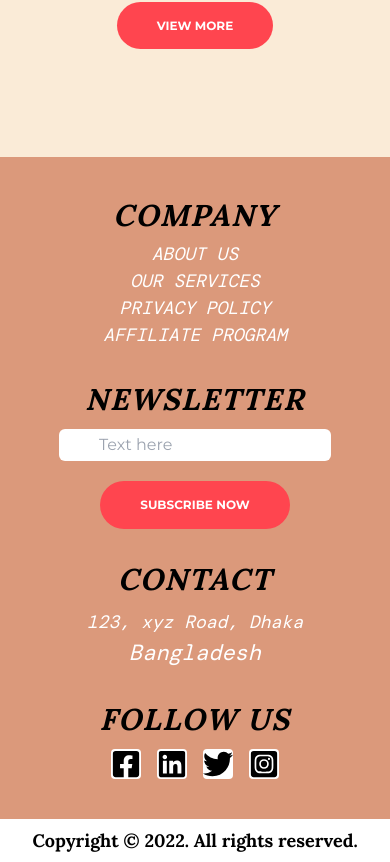
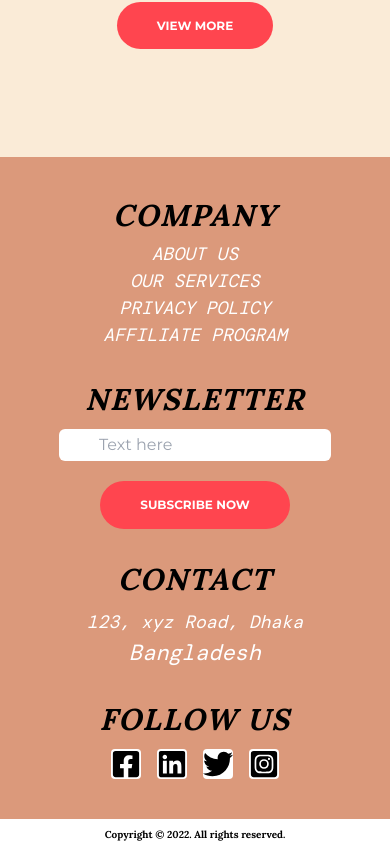
Before and after one commit to SAJIB2019/Simple-project-from-astha, a SvelteKit app: page / in a window 390 px wide. Shown: the part 2631-3493 px from the top of the page. Built offline with nearby package versions, Linux system fonts and the light colour scheme; a web font is replaced by a local one.

Commit message:
10th commit

```diff
--- a/src/routes/copyRight.svelte
+++ b/src/routes/copyRight.svelte
@@ -2,5 +2,5 @@
     import "../app.css";
 </script>
 <div class="flex justify-center py-2">
-    <p class="text-[18px] font-bold font-lora">Copyright © 2022. All rights reserved.</p>
+    <p class="text-[10px] sm:text-[18px] font-bold font-lora">Copyright © 2022. All rights reserved.</p>
 </div>
--- a/src/routes/navbar.svelte
+++ b/src/routes/navbar.svelte
@@ -31,7 +31,7 @@ let isOpen = false;
                 </div>
 
                 <div class="pt-5 sm:hidden  flex items-center justify-center">
-                    <button on:click = {()=>isOpen = !isOpen}  class="border-white dark:border-white rounded-[5px] mb-8 bg-black border-2 m-[1px] h-10 w-10 flex flex-col justify-center items-center ">
+                    <button on:click = {()=>isOpen = !isOpen}  class="border-white rounded-[5px] mb-8 bg-black border-2 m-[1px] h-10 w-10 flex flex-col justify-center items-center ">
                         <div class="bg-white dark:bg-white m-1 h-[2px] w-5"></div>
                         <div class="bg-white dark:bg-white m-1 h-[2px] w-5"></div>
                     </button>
```
